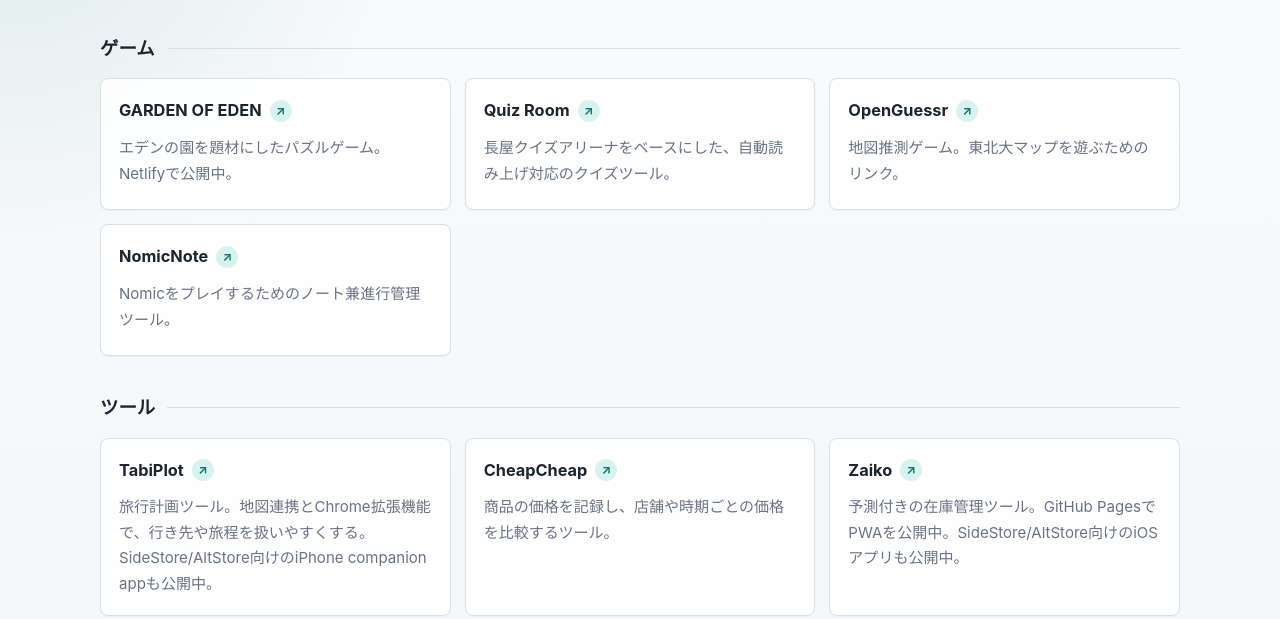
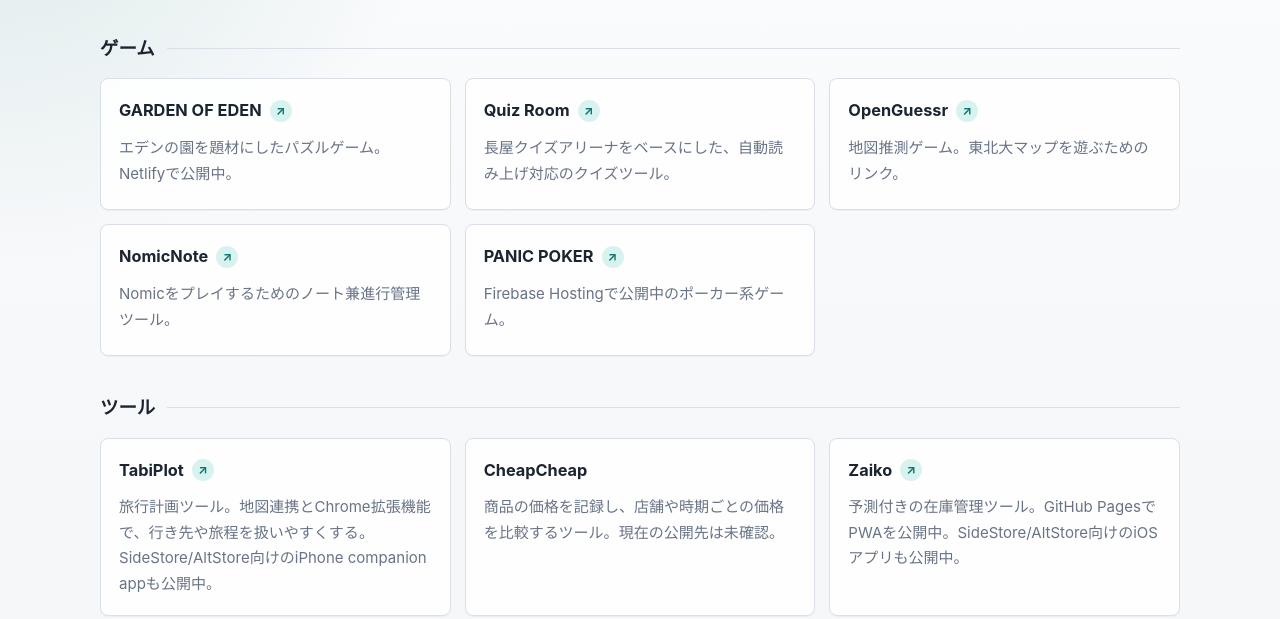
Before and after one commit to y-aplus/ToolsHub, a plain HTML site: page index.html in a window 1280 px wide. Shown: the part 181-800 px from the top of the page. Drawn offline with Linux system fonts and the light colour scheme.

Commit message:
Move PANIC POKER to games and mark CheapCheap unverified

```diff
--- a/index.html
+++ b/index.html
@@ -34,6 +34,10 @@
                     <a href="https://nomicnote.web.app/">NomicNote</a>
                     <p>Nomicをプレイするためのノート兼進行管理ツール。</p>
                 </li>
+                <li>
+                    <a href="https://test-23e7c.web.app/">PANIC POKER</a>
+                    <p>Firebase Hostingで公開中のポーカー系ゲーム。</p>
+                </li>
             </ul>
         </section>
 
@@ -45,8 +49,8 @@
                     <p>旅行計画ツール。地図連携とChrome拡張機能で、行き先や旅程を扱いやすくする。SideStore/AltStore向けのiPhone companion appも公開中。</p>
                 </li>
                 <li>
-                    <a href="https://test-23e7c.web.app/">CheapCheap</a>
-                    <p>商品の価格を記録し、店舗や時期ごとの価格を比較するツール。</p>
+                    <span>CheapCheap</span>
+                    <p>商品の価格を記録し、店舗や時期ごとの価格を比較するツール。現在の公開先は未確認。</p>
                 </li>
                 <li>
                     <a href="https://y-aplus.github.io/zaiko/">Zaiko</a>
@@ -110,10 +114,6 @@
             <h2>非公開</h2>
             <ul>
                 <li>
-                    <span>PANIC POKER</span>
-                    <p>現在非公開中。</p>
-                </li>
-                <li>
                     <span>2PICK SIMULATOR</span>
                     <p>現在非公開中。</p>
                 </li>
```
